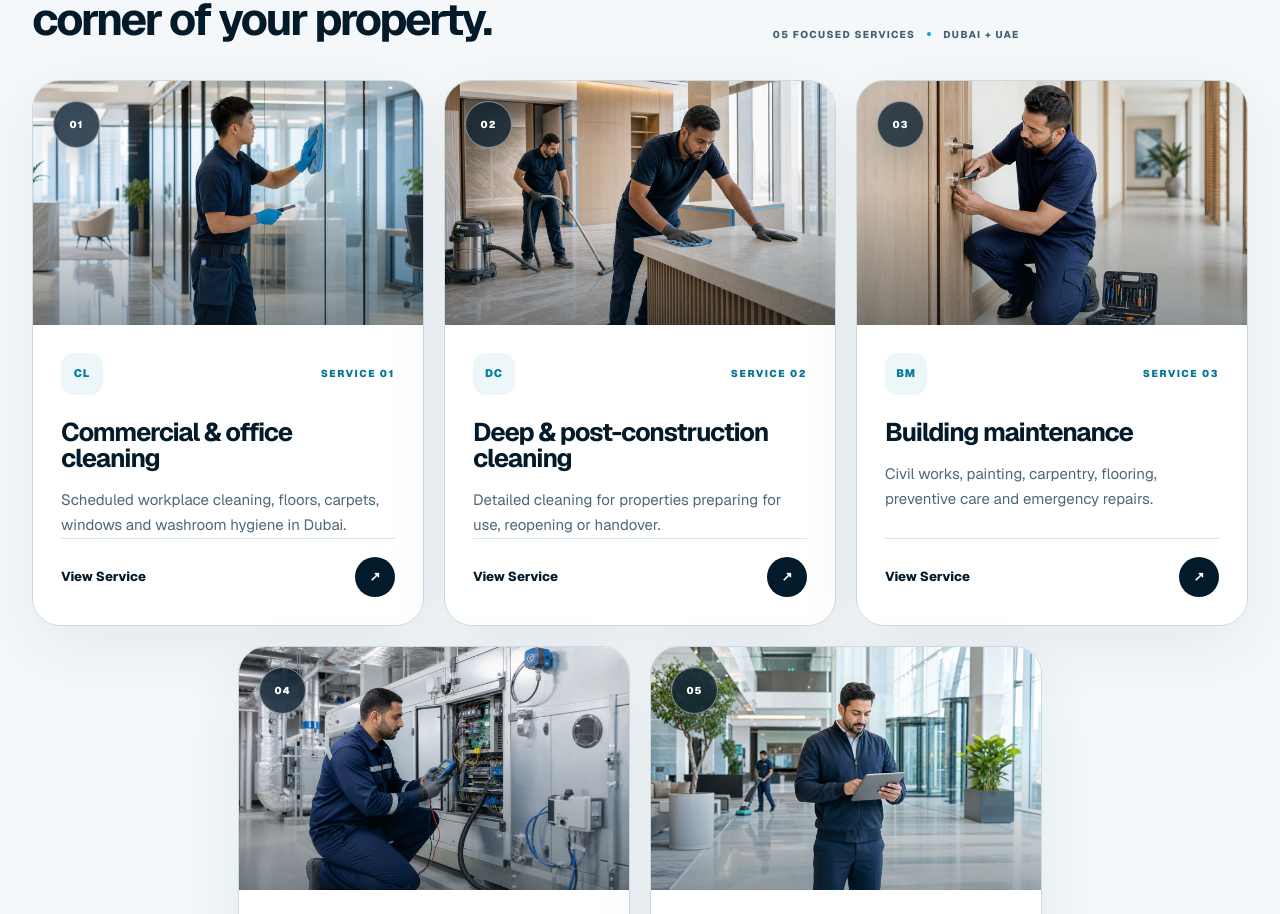
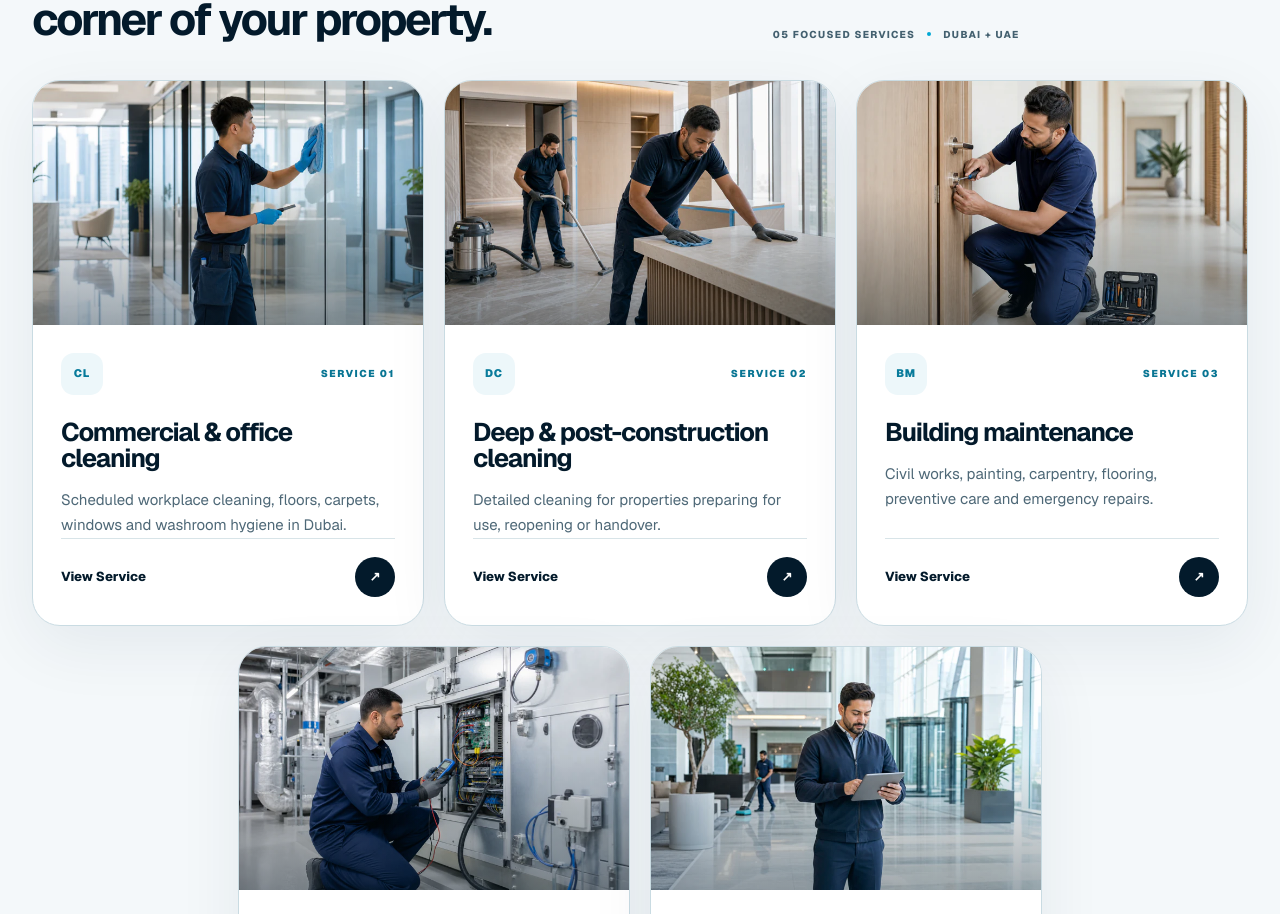
Before and after one commit to bawlamarwan09-cmyk/servicezk1, a Next.js app: page / in a window 1280 px wide. Shown: the part 2739-3653 px from the top of the page. Built offline with nearby package versions, Linux system fonts and the light colour scheme.

Commit message:
Add subtle service card scroll motion

```diff
--- a/app/EvoluraLanding.tsx
+++ b/app/EvoluraLanding.tsx
@@ -415,7 +415,7 @@ export function EvoluraLanding() {
             </div>
 
             <div id="service-categories" className="section-anchor mt-14 grid gap-5 lg:grid-cols-2">
-              <article className="service-card service-card--cleaning reveal reveal--left">
+              <article className="service-card service-card--cleaning scroll-lift-card">
                 <div className="service-card__topline">
                   <span>01 / Cleaning</span>
                   <span>Healthy spaces</span>
@@ -460,7 +460,7 @@ export function EvoluraLanding() {
                 </a>
               </article>
 
-              <article className="service-card service-card--maintenance reveal reveal--right">
+              <article className="service-card service-card--maintenance scroll-lift-card">
                 <div className="service-card__topline">
                   <span>02 / Maintenance</span>
                   <span>Reliable solutions</span>
@@ -531,7 +531,7 @@ export function EvoluraLanding() {
             <div className="seo-services-grid" aria-labelledby="explore-services-heading">
               {serviceHighlights.map((service, index) => (
                 <a
-                  className={`seo-service-card seo-service-card--${index + 1}`}
+                  className={`seo-service-card seo-service-card--${index + 1} scroll-lift-card`}
                   href={`/services/${service.slug}`}
                   key={service.slug}
                 >
@@ -547,7 +547,6 @@ export function EvoluraLanding() {
                       loading="lazy"
                       decoding="async"
                     />
-                    <span>{service.number}</span>
                   </figure>
                   <div className="seo-service-card__body">
                     <div className="seo-service-card__meta">
--- a/app/globals.css
+++ b/app/globals.css
@@ -748,26 +748,6 @@ textarea {
   object-fit: cover;
   object-position: center center;
   transition: transform 720ms cubic-bezier(0.2, 0.75, 0.25, 1);
-}
-
-.seo-service-card__media > span {
-  position: absolute;
-  z-index: 1;
-  top: 20px;
-  left: 20px;
-  display: grid;
-  width: 47px;
-  height: 47px;
-  place-items: center;
-  border: 1px solid rgba(255, 255, 255, 0.45);
-  border-radius: 50%;
-  background: rgba(3, 26, 43, 0.76);
-  color: white;
-  font-size: 10px;
-  font-weight: 850;
-  letter-spacing: 0.1em;
-  box-shadow: 0 12px 28px rgba(2, 23, 36, 0.2);
-  backdrop-filter: blur(10px);
 }
 
 .seo-service-card__body {
@@ -1942,6 +1922,15 @@ textarea {
   }
 }
 
+@keyframes service-card-scroll-lift {
+  from {
+    translate: 0 14px;
+  }
+  to {
+    translate: 0 0;
+  }
+}
+
 @keyframes media-reveal {
   from {
     opacity: 0.35;
@@ -2003,24 +1992,26 @@ textarea {
     animation-range: entry 0% cover 32%;
   }
 
-  .seo-service-card:nth-child(2),
+  .scroll-lift-card {
+    animation: service-card-scroll-lift 1ms linear both;
+    animation-timeline: view();
+    animation-range: entry 0% cover 16%;
+  }
+
   .process-step:nth-child(2),
   .reason-card:nth-child(2) {
     animation-range: entry 9% cover 31%;
   }
 
-  .seo-service-card:nth-child(3),
   .process-step:nth-child(3),
   .reason-card:nth-child(3) {
     animation-range: entry 14% cover 34%;
   }
 
-  .seo-service-card:nth-child(4),
   .reason-card:nth-child(4) {
     animation-range: entry 8% cover 30%;
   }
 
-  .seo-service-card:nth-child(5),
   .reason-card:nth-child(5) {
     animation-range: entry 13% cover 34%;
   }
@@ -2317,11 +2308,6 @@ textarea {
   .seo-service-card__body {
     min-height: 225px;
     padding: 24px;
-  }
-
-  .seo-service-card__media > span {
-    top: 16px;
-    left: 16px;
   }
 
   .service-card__topline span:last-child {
@@ -3569,6 +3555,11 @@ body {
     transform: none !important;
   }
 
+  .scroll-lift-card {
+    animation: none !important;
+    translate: 0 0 !important;
+  }
+
   .services-section__halo,
   .service-card__media,
   .seo-service-card__media,
```
Also changed, not shown: 1 other file (tests, documents, lock files or other folders).
